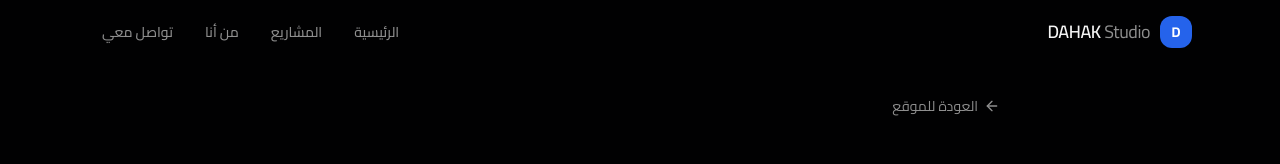
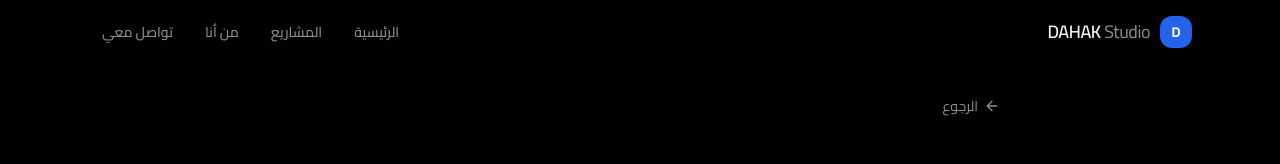
Before and after one commit to dahakabdellah12/dahak-studio, a Next.js app: page /legal in a window 1280 px wide. Shown: the top 164 px of the page. Built offline with nearby package versions, Linux system fonts and the light colour scheme.

Commit message:
style: footer link underline + legal page back button

```diff
--- a/src/app/legal/page.tsx
+++ b/src/app/legal/page.tsx
@@ -18,7 +18,7 @@ export default function LegalPage() {
             className="mb-8 inline-flex items-center gap-1.5 text-sm text-muted-foreground transition-colors hover:text-foreground"
           >
             <ArrowRight className="h-4 w-4 rotate-180" />
-            العودة للموقع
+            الرجوع
           </Link>
 
           <h1 className="mt-4 text-4xl font-bold tracking-tight">
--- a/src/components/layout/footer.tsx
+++ b/src/components/layout/footer.tsx
@@ -72,7 +72,7 @@ export function Footer() {
         <div className="mt-10 border-t border-border pt-6">
           <p className="text-center text-xs text-muted-foreground">
             &copy; {new Date().getFullYear()}{" "}
-            <Link href="/legal" className="hover:text-foreground transition-colors">
+            <Link href="/legal" className="border-b border-dashed border-muted-foreground/50 hover:border-foreground hover:text-foreground transition-colors">
               {siteConfig.name}
             </Link>
             . جميع الحقوق محفوظة.
```
